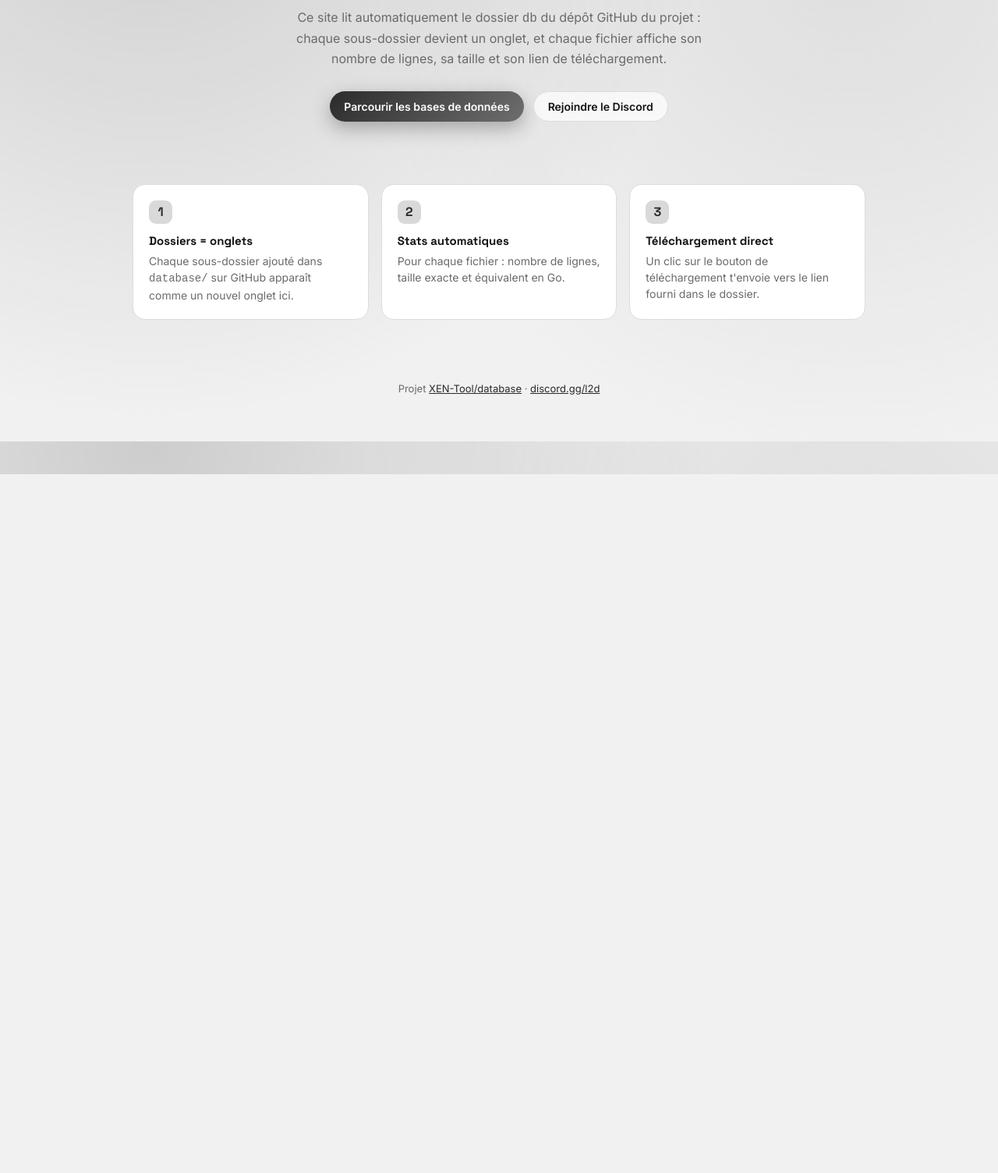
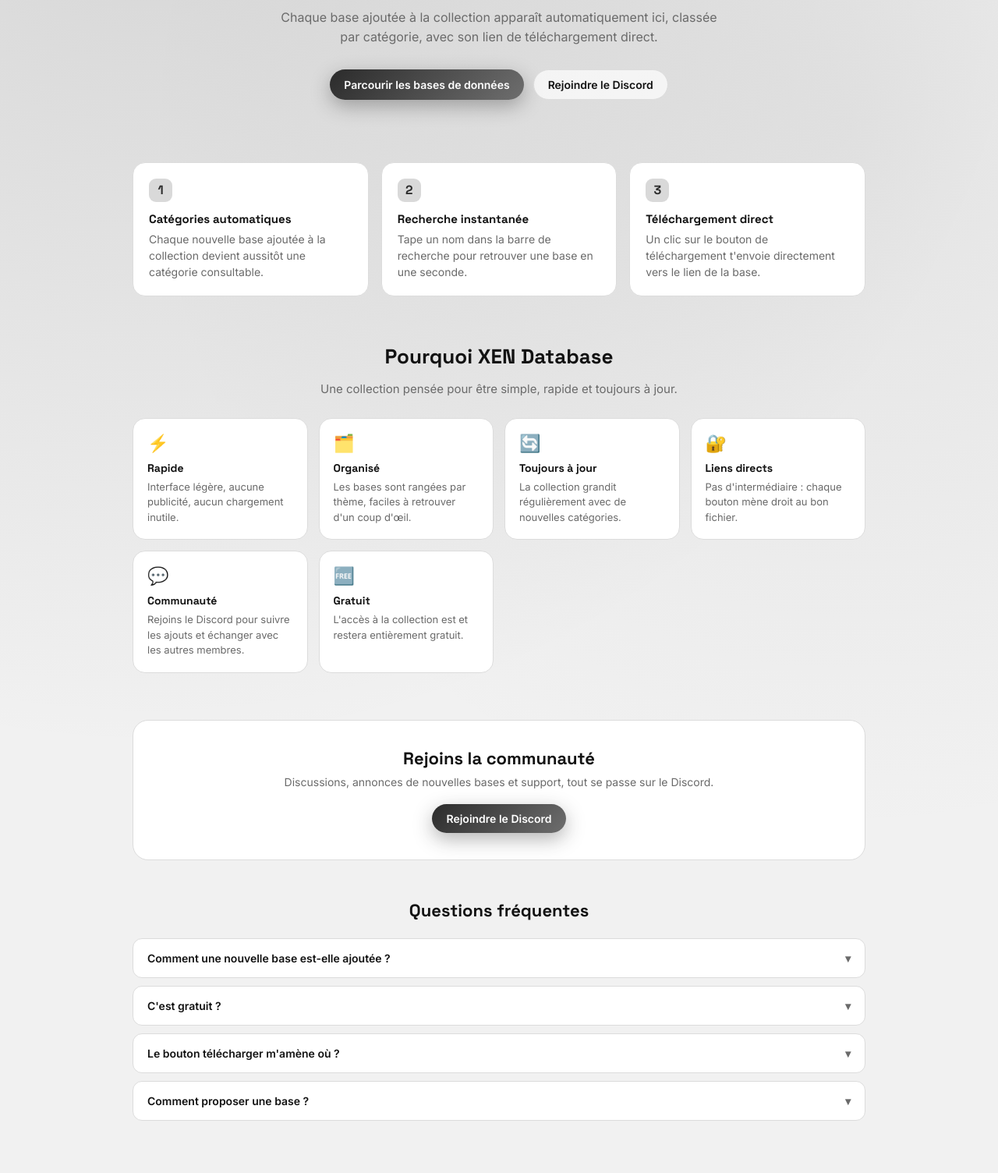
Before and after one commit to XEN-Tool/database, a plain HTML site: page index.html in a window 1280 px wide. Shown: the part 192-1696 px from the top of the page at 78% size. Before the commit the page ends 800 px from the top, so only its background shows below. Drawn offline with Linux system fonts and the light colour scheme.

Commit message:
Update title and content in index.html

```diff
--- a/index.html
+++ b/index.html
@@ -3,7 +3,7 @@
 <head>
 <meta charset="UTF-8">
 <meta name="viewport" content="width=device-width, initial-scale=1, viewport-fit=cover">
-<title>XEN Database Explorer</title>
+<title>XEN Database</title>
 <link rel="preconnect" href="https://fonts.googleapis.com">
 <link rel="preconnect" href="https://fonts.gstatic.com" crossorigin>
 <link href="https://fonts.googleapis.com/css2?family=Space+Grotesk:wght@500;700&family=Inter:wght@400;500;600&display=swap" rel="stylesheet">
@@ -11,7 +11,7 @@
   :root{
     --bg:#f1f1f1; --bg2:#ffffff; --card:#ffffff; --border:#dcdcdc;
     --text:#121212; --muted:#6a6a6a; --accent:#2b2b2b; --accent2:#6e6e6e; --onaccent:#ffffff;
-    --danger:#ff5c7a; --radius:16px;
+    --radius:16px;
     box-sizing:border-box;
     padding-top:env(safe-area-inset-top,0px);
     padding-bottom:env(safe-area-inset-bottom,0px);
@@ -32,8 +32,8 @@
     margin:0; background:var(--bg); color:var(--text);
     font-family:'Inter',system-ui,-apple-system,Segoe UI,sans-serif;
     background-image:
-      radial-gradient(circle at 15% 0%, color-mix(in srgb, var(--accent) 18%, transparent), transparent 55%),
-      radial-gradient(circle at 85% 20%, color-mix(in srgb, var(--accent2) 14%, transparent), transparent 50%);
+      radial-gradient(circle at 15% 0%, color-mix(in srgb, var(--accent) 14%, transparent), transparent 55%),
+      radial-gradient(circle at 85% 20%, color-mix(in srgb, var(--accent2) 10%, transparent), transparent 50%);
     min-height:100%;
   }
   h1,h2,h3{font-family:'Space Grotesk',sans-serif; margin:0;}
@@ -50,30 +50,35 @@
   .hero .accent{background:linear-gradient(135deg,var(--accent),var(--accent2)); -webkit-background-clip:text; background-clip:text; color:transparent;}
   .hero p{color:var(--muted); max-width:560px; margin:16px auto 28px; font-size:16px; line-height:1.6;}
   .hero-actions{display:flex; gap:12px; justify-content:center; flex-wrap:wrap;}
-  .how{display:grid; grid-template-columns:repeat(auto-fit,minmax(220px,1fr)); gap:16px; margin:50px 0;}
+  .how{display:grid; grid-template-columns:repeat(auto-fit,minmax(220px,1fr)); gap:16px; margin:50px 0 20px;}
   .how .card{background:var(--card); border:1px solid var(--border); border-radius:var(--radius); padding:20px;}
   .how .num{width:30px;height:30px;border-radius:9px;background:color-mix(in srgb, var(--accent) 18%, transparent); color:var(--accent); display:flex; align-items:center; justify-content:center; font-weight:700; font-family:'Space Grotesk'; margin-bottom:12px;}
   .how h3{font-size:15px; margin-bottom:6px;}
   .how p{color:var(--muted); font-size:14px; line-height:1.5; margin:0;}
-  section.panel{background:var(--card); border:1px solid var(--border); border-radius:20px; padding:24px; margin-bottom:60px;}
-  .panel-head{display:flex; align-items:center; justify-content:space-between; flex-wrap:wrap; gap:10px; margin-bottom:18px;}
-  .panel-head h2{font-size:20px;}
-  .panel-head span{color:var(--muted); font-size:13px;}
-  .tabs{display:flex; gap:8px; flex-wrap:wrap; border-bottom:1px solid var(--border); padding-bottom:14px; margin-bottom:18px;}
-  .tab{padding:8px 16px; border-radius:999px; border:1px solid var(--border); background:transparent; color:var(--muted); font-weight:600; font-size:13px; cursor:pointer; font-family:inherit;}
-  .tab.active{background:linear-gradient(135deg,var(--accent),var(--accent2)); color:#0a0b10; border-color:transparent;}
-  .stats-row{display:grid; grid-template-columns:repeat(auto-fit,minmax(130px,1fr)); gap:10px; margin-bottom:18px;}
-  .stat{background:var(--bg2); border:1px solid var(--border); border-radius:12px; padding:14px;}
-  .stat .v{font-family:'Space Grotesk'; font-size:20px; font-weight:700;}
-  .stat .l{color:var(--muted); font-size:12px; margin-top:2px;}
-  .file-row{display:flex; align-items:center; justify-content:space-between; gap:12px; padding:14px; border:1px solid var(--border); border-radius:12px; margin-bottom:10px; flex-wrap:wrap;}
-  .file-left{display:flex; align-items:center; gap:12px;}
-  .file-icon{width:36px;height:36px;border-radius:10px;background:color-mix(in srgb, var(--accent2) 16%, transparent); display:flex; align-items:center; justify-content:center; font-size:16px;}
-  .file-name{font-weight:600; font-size:14px;}
-  .file-meta{color:var(--muted); font-size:12px; margin-top:2px;}
-  .dl{padding:8px 14px; border-radius:999px; background:var(--bg2); border:1px solid var(--border); color:var(--text); font-size:13px; font-weight:600; text-decoration:none;}
-  .empty{text-align:center; color:var(--muted); padding:30px 10px; font-size:14px;}
-  footer{text-align:center; padding:30px 0 60px; color:var(--muted); font-size:13px;}
+
+  .features{margin:60px 0; text-align:center;}
+  .features h2{font-size:26px; margin-bottom:8px;}
+  .features .sub{color:var(--muted); font-size:15px; margin-bottom:28px;}
+  .features-grid{display:grid; grid-template-columns:repeat(auto-fit,minmax(200px,1fr)); gap:14px; text-align:left;}
+  .feat{background:var(--card); border:1px solid var(--border); border-radius:var(--radius); padding:18px;}
+  .feat .emoji{font-size:22px; margin-bottom:10px; display:block;}
+  .feat h3{font-size:14px; margin-bottom:6px;}
+  .feat p{color:var(--muted); font-size:13px; line-height:1.5; margin:0;}
+
+  .cta{background:var(--card); border:1px solid var(--border); border-radius:20px; padding:34px 24px; text-align:center; margin:50px 0;}
+  .cta h2{font-size:22px; margin-bottom:8px;}
+  .cta p{color:var(--muted); font-size:14px; margin:0 0 20px;}
+
+  .faq{margin:50px 0 70px;}
+  .faq h2{font-size:22px; text-align:center; margin-bottom:22px;}
+  .faq-item{background:var(--card); border:1px solid var(--border); border-radius:12px; margin-bottom:10px; overflow:hidden;}
+  .faq-q{padding:16px 18px; display:flex; align-items:center; justify-content:space-between; cursor:pointer; font-weight:600; font-size:14px;}
+  .faq-q .chev{color:var(--muted); transition:transform .2s ease; flex-shrink:0; margin-left:12px;}
+  .faq-item.open .faq-q .chev{transform:rotate(180deg);}
+  .faq-a{max-height:0; overflow:hidden; transition:max-height .25s ease;}
+  .faq-a p{color:var(--muted); font-size:13px; line-height:1.6; padding:0 18px 16px; margin:0;}
+
+  footer{text-align:center; padding:20px 0 60px; color:var(--muted); font-size:13px;}
   footer a{color:var(--accent);}
 </style>
 </head>
@@ -86,7 +91,7 @@
 
   <section class="hero">
     <h1>Explore la <span class="accent">base de données</span> XEN</h1>
-    <p>Ce site lit automatiquement le dossier <code>db</code> du dépôt GitHub du projet : chaque sous-dossier devient un onglet, et chaque fichier affiche son nombre de lignes, sa taille et son lien de téléchargement.</p>
+    <p>Chaque base ajoutée à la collection apparaît automatiquement ici, classée par catégorie, avec son lien de téléchargement direct.</p>
     <div class="hero-actions">
       <a class="btn btn-primary" href="https://claude.ai/artifact/K4e7cHMFC4yi2GgtSzkhv3">Parcourir les bases de données</a>
       <a class="btn btn-ghost" href="https://discord.gg/l2d" target="_blank" rel="noopener">Rejoindre le Discord</a>
@@ -96,94 +101,80 @@
   <div class="how">
     <div class="card">
       <div class="num">1</div>
-      <h3>Dossiers = onglets</h3>
-      <p>Chaque sous-dossier ajouté dans <code>database/</code> sur GitHub apparaît comme un nouvel onglet ici.</p>
+      <h3>Catégories automatiques</h3>
+      <p>Chaque nouvelle base ajoutée à la collection devient aussitôt une catégorie consultable.</p>
     </div>
     <div class="card">
       <div class="num">2</div>
-      <h3>Stats automatiques</h3>
-      <p>Pour chaque fichier : nombre de lignes, taille exacte et équivalent en Go.</p>
+      <h3>Recherche instantanée</h3>
+      <p>Tape un nom dans la barre de recherche pour retrouver une base en une seconde.</p>
     </div>
     <div class="card">
       <div class="num">3</div>
       <h3>Téléchargement direct</h3>
-      <p>Un clic sur le bouton de téléchargement t'envoie vers le lien fourni dans le dossier.</p>
+      <p>Un clic sur le bouton de téléchargement t'envoie directement vers le lien de la base.</p>
     </div>
   </div>
 
+  <section class="features">
+    <h2>Pourquoi XEN Database</h2>
+    <p class="sub">Une collection pensée pour être simple, rapide et toujours à jour.</p>
+    <div class="features-grid">
+      <div class="feat"><span class="emoji">⚡</span><h3>Rapide</h3><p>Interface légère, aucune publicité, aucun chargement inutile.</p></div>
+      <div class="feat"><span class="emoji">🗂️</span><h3>Organisé</h3><p>Les bases sont rangées par thème, faciles à retrouver d'un coup d'œil.</p></div>
+      <div class="feat"><span class="emoji">🔄</span><h3>Toujours à jour</h3><p>La collection grandit régulièrement avec de nouvelles catégories.</p></div>
+      <div class="feat"><span class="emoji">🔐</span><h3>Liens directs</h3><p>Pas d'intermédiaire : chaque bouton mène droit au bon fichier.</p></div>
+      <div class="feat"><span class="emoji">💬</span><h3>Communauté</h3><p>Rejoins le Discord pour suivre les ajouts et échanger avec les autres membres.</p></div>
+      <div class="feat"><span class="emoji">🆓</span><h3>Gratuit</h3><p>L'accès à la collection est et restera entièrement gratuit.</p></div>
+    </div>
+  </section>
+
+  <section class="cta">
+    <h2>Rejoins la communauté</h2>
+    <p>Discussions, annonces de nouvelles bases et support, tout se passe sur le Discord.</p>
+    <a class="btn btn-primary" href="https://discord.gg/l2d" target="_blank" rel="noopener">Rejoindre le Discord</a>
+  </section>
+
+  <section class="faq">
+    <h2>Questions fréquentes</h2>
+    <div id="faq-list"></div>
+  </section>
+
   <footer>
-    Projet <a href="https://github.com/XEN-Tool/database" target="_blank" rel="noopener">XEN-Tool/database</a> ·
-    <a href="https://discord.gg/l2d" target="_blank" rel="noopener">discord.gg/l2d</a>
+    XEN Database · <a href="https://discord.gg/l2d" target="_blank" rel="noopener">discord.gg/l2d</a>
   </footer>
 </div>
 
 <script>
-// Structure de données : un objet par dossier de database/.
-// Remplace ou complète ce bloc avec le contenu réel de ton repo
-// (demande à Claude de le resynchroniser quand tu ajoutes un dossier).
-const DATABASE = {
-  "Security": {
-    files: [
-      { name: "security_leaks.txt", lines: 128540, sizeBytes: 452_000_000, downloadUrl: "https://github.com/XEN-Tool/database/tree/main/database/Security" }
-    ]
+const FAQ = [
+  { q: "Comment une nouvelle base est-elle ajoutée ?", a: "Dès qu'une base est ajoutée à la collection, elle apparaît automatiquement dans la page « Parcourir les bases de données », classée dans sa catégorie." },
+  { q: "C'est gratuit ?", a: "Oui, l'accès à toute la collection est entièrement gratuit, sans inscription." },
+  { q: "Le bouton télécharger m'amène où ?", a: "Directement vers le lien de téléchargement associé à la base que tu consultes, sans détour." },
+  { q: "Comment proposer une base ?", a: "Passe par le Discord pour proposer une nouvelle base à ajouter à la collection." }
+];
+const faqList = document.getElementById('faq-list');
+faqList.innerHTML = FAQ.map((item, i) => `
+  <div class="faq-item" id="faq-${i}">
+    <div class="faq-q" onclick="toggleFaq(${i})">
+      <span>${item.q}</span>
+      <span class="chev">▾</span>
+    </div>
+    <div class="faq-a"><p>${item.a}</p></div>
+  </div>
+`).join('');
+function toggleFaq(i){
+  const el = document.getElementById('faq-'+i);
+  const a = el.querySelector('.faq-a');
+  const isOpen = el.classList.contains('open');
+  document.querySelectorAll('.faq-item.open').forEach(o=>{
+    o.classList.remove('open');
+    o.querySelector('.faq-a').style.maxHeight = null;
+  });
+  if(!isOpen){
+    el.classList.add('open');
+    a.style.maxHeight = a.scrollHeight + 'px';
   }
-};
-
-function formatSize(bytes){
-  if(bytes >= 1_000_000_000) return (bytes/1_000_000_000).toFixed(2)+" GB";
-  if(bytes >= 1_000_000) return (bytes/1_000_000).toFixed(2)+" MB";
-  if(bytes >= 1_000) return (bytes/1_000).toFixed(2)+" KB";
-  return bytes+" B";
 }
-function formatGB(bytes){ return (bytes/1_000_000_000).toFixed(3)+" GB"; }
-function formatLines(n){ return n.toLocaleString('fr-FR'); }
-
-const tabsEl = document.getElementById('tabs');
-const statsEl = document.getElementById('stats');
-const filesEl = document.getElementById('files');
-const folders = Object.keys(DATABASE);
-let active = folders[0] || null;
-
-function render(){
-  tabsEl.innerHTML = '';
-  if(folders.length === 0){
-    filesEl.innerHTML = '<div class="empty">Aucun dossier détecté pour le moment.</div>';
-    statsEl.innerHTML = '';
-    return;
-  }
-  folders.forEach(f=>{
-    const b = document.createElement('button');
-    b.className = 'tab' + (f===active ? ' active' : '');
-    b.textContent = f;
-    b.onclick = ()=>{ active = f; render(); };
-    tabsEl.appendChild(b);
-  });
-
-  const data = DATABASE[active];
-  const totalLines = data.files.reduce((s,f)=>s+(f.lines||0),0);
-  const totalSize = data.files.reduce((s,f)=>s+(f.sizeBytes||0),0);
-
-  statsEl.innerHTML = `
-    <div class="stat"><div class="v">${data.files.length}</div><div class="l">Fichier${data.files.length>1?'s':''}</div></div>
-    <div class="stat"><div class="v">${formatLines(totalLines)}</div><div class="l">Lignes au total</div></div>
-    <div class="stat"><div class="v">${formatSize(totalSize)}</div><div class="l">Taille totale</div></div>
-    <div class="stat"><div class="v">${formatGB(totalSize)}</div><div class="l">Équivalent Go</div></div>
-  `;
-
-  filesEl.innerHTML = data.files.map(f => `
-    <div class="file-row">
-      <div class="file-left">
-        <div class="file-icon">🗂️</div>
-        <div>
-          <div class="file-name">${f.name}</div>
-          <div class="file-meta">${formatLines(f.lines||0)} lignes · ${formatSize(f.sizeBytes||0)} (${formatGB(f.sizeBytes||0)})</div>
-        </div>
-      </div>
-      ${f.downloadUrl ? `<a class="dl" href="${f.downloadUrl}" target="_blank" rel="noopener">Télécharger</a>` : ''}
-    </div>
-  `).join('');
-}
-render();
 </script>
 </body>
 </html>
```
